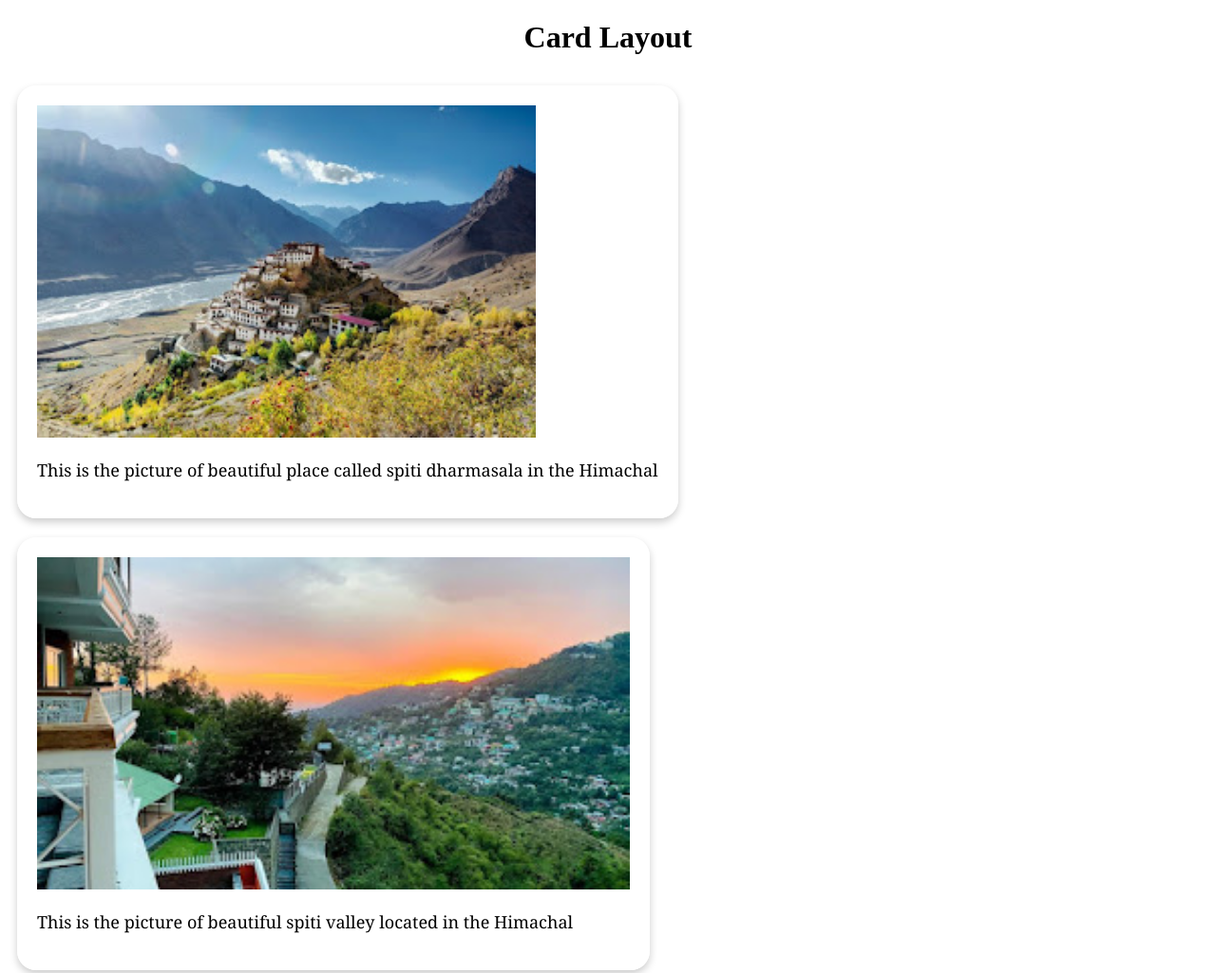
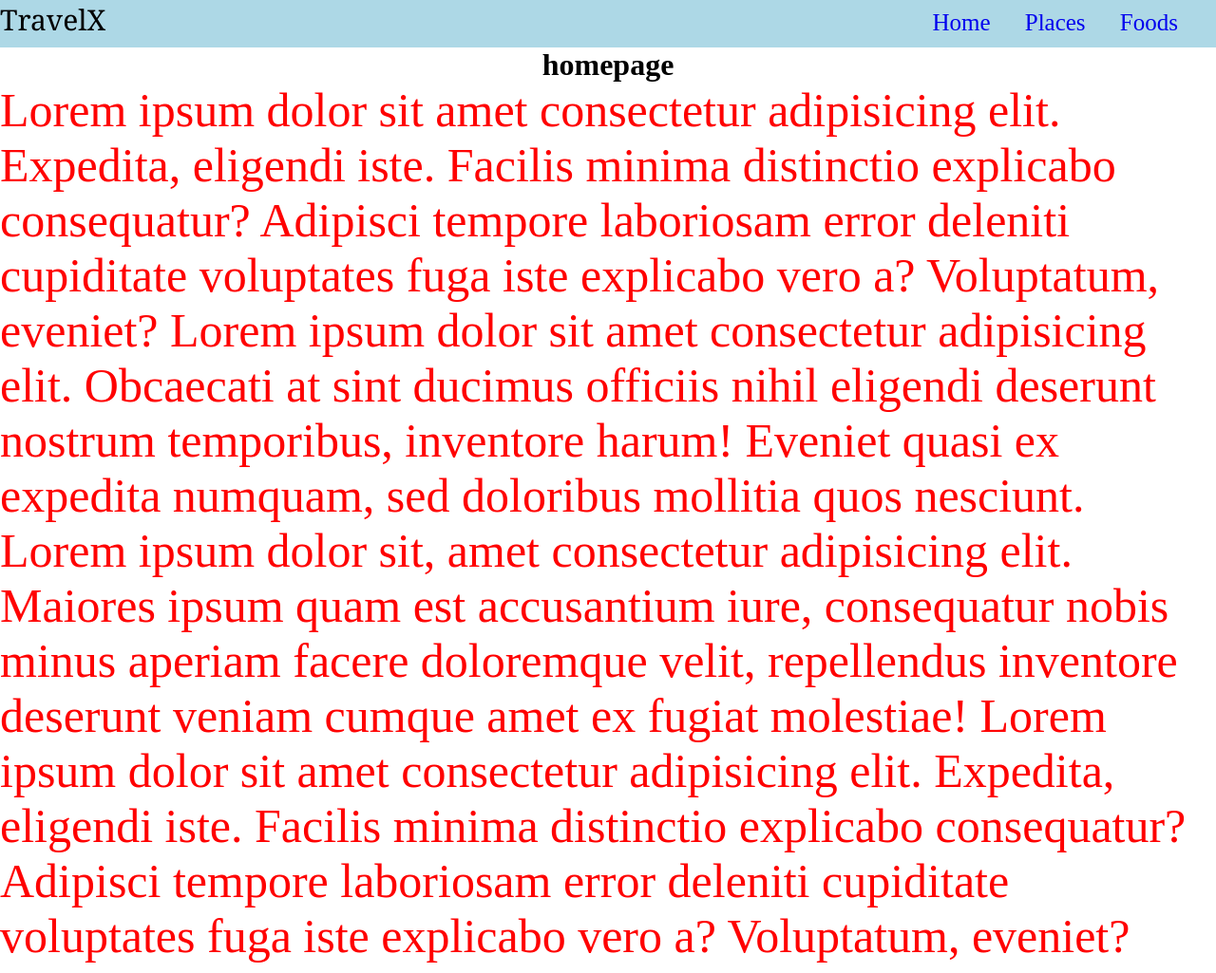
Before and after one commit to priyan2/Mylearning, a plain HTML site: page Practice/index.html in a window 1280 px wide. Shown: the top 1025 px of the page at 95% size. Drawn offline with Linux system fonts and the light colour scheme.

Commit message:
Updated nav bar
added navigation bar with sticky and added two more pages (home and food)

```diff
--- a/Practice/index.html
+++ b/Practice/index.html
@@ -1,32 +1,50 @@
 <!DOCTYPE html>
 <html lang="en">
     <head>
-        <title>Flex Box</title>
+        <title>Travel</title>
         <meta charset="UTF-8">
         <meta name="viewport" content="width=device-width, initial-scale=1.0"/>
         <link rel="stylesheet" href="style.css">
     </head>
     <body>
-        <h1>Card Layout</h1>
-        <div class="card">
-            <img src="spitivalley.jpg" alt="Spiti Valley Image" height="350px">
-            <div class="container">
-                <p>This is the picture of beautiful place called spiti dharmasala in the Himachal</p>
-            </div>
-        </div>
+        <!-- Nav bar  -->
+        <nav>
+            <span>TravelX</span>
+            <ul>
+                <li><a href="index.html">Home</a></li>
+                <li><a href="places.html">Places</a></li>
+                <li><a href="#">Foods</a></li>
+            </ul>
+        </nav>
 
-        <div class="card">
-            <img src="dharmasala.jpg" alt="Spiti Valley Image" height="350px">
-            <div class="container">
-                <p>This is the picture of beautiful spiti valley located in the Himachal</p>
-            </div>
-        </div>
+        <h1>homepage</h1>
+        <p class="paragraph-dex">
+            Lorem ipsum dolor sit amet consectetur adipisicing elit. Expedita, eligendi iste. Facilis minima distinctio explicabo consequatur? Adipisci tempore laboriosam error deleniti cupiditate voluptates fuga iste explicabo vero a? Voluptatum, eveniet?
+            Lorem ipsum dolor sit amet consectetur adipisicing elit. Obcaecati at sint ducimus officiis nihil eligendi deserunt nostrum temporibus, inventore harum! Eveniet quasi ex expedita numquam, sed doloribus mollitia quos nesciunt.
+            Lorem ipsum dolor sit, amet consectetur adipisicing elit. Maiores ipsum quam est accusantium iure, consequatur nobis minus aperiam facere doloremque velit, repellendus inventore deserunt veniam cumque amet ex fugiat molestiae!
+            Lorem ipsum dolor sit amet consectetur adipisicing elit. Expedita, eligendi iste. Facilis minima distinctio explicabo consequatur? Adipisci tempore laboriosam error deleniti cupiditate voluptates fuga iste explicabo vero a? Voluptatum, eveniet?
+            Lorem ipsum dolor sit amet consectetur adipisicing elit. Obcaecati at sint ducimus officiis nihil eligendi deserunt nostrum temporibus, inventore harum! Eveniet quasi ex expedita numquam, sed doloribus mollitia quos nesciunt.
+            Lorem ipsum dolor sit, amet consectetur adipisicing elit. Maiores ipsum quam est accusantium iure, consequatur nobis minus aperiam facere doloremque velit, repellendus inventore deserunt veniam cumque amet ex fugiat molestiae!
+            Lorem ipsum dolor sit amet consectetur adipisicing elit. Expedita, eligendi iste. Facilis minima distinctio explicabo consequatur? Adipisci tempore laboriosam error deleniti cupiditate voluptates fuga iste explicabo vero a? Voluptatum, eveniet?
+            Lorem ipsum dolor sit amet consectetur adipisicing elit. Obcaecati at sint ducimus officiis nihil eligendi deserunt nostrum temporibus, inventore harum! Eveniet quasi ex expedita numquam, sed doloribus mollitia quos nesciunt.
+            Lorem ipsum dolor sit, amet consectetur adipisicing elit. Maiores ipsum quam est accusantium iure, consequatur nobis minus aperiam facere doloremque velit, repellendus inventore deserunt veniam cumque amet ex fugiat molestiae!
+            Lorem ipsum dolor sit amet consectetur adipisicing elit. Expedita, eligendi iste. Facilis minima distinctio explicabo consequatur? Adipisci tempore laboriosam error deleniti cupiditate voluptates fuga iste explicabo vero a? Voluptatum, eveniet?
+            Lorem ipsum dolor sit amet consectetur adipisicing elit. Obcaecati at sint ducimus officiis nihil eligendi deserunt nostrum temporibus, inventore harum! Eveniet quasi ex expedita numquam, sed doloribus mollitia quos nesciunt.
+            Lorem ipsum dolor sit, amet consectetur adipisicing elit. Maiores ipsum quam est accusantium iure, consequatur nobis minus aperiam facere doloremque velit, repellendus inventore deserunt veniam cumque amet ex fugiat molestiae!
 
-        <div class="card">
-            <img src="manali.webp" alt="Spiti Valley Image" height="350px">
-            <div class="container">
-                <p>This is the picture of beautiful spiti valley located in the Himachal</p>
-            </div>
-        </div>
+            Lorem ipsum dolor sit amet consectetur adipisicing elit. Expedita, eligendi iste. Facilis minima distinctio explicabo consequatur? Adipisci tempore laboriosam error deleniti cupiditate voluptates fuga iste explicabo vero a? Voluptatum, eveniet?
+            Lorem ipsum dolor sit amet consectetur adipisicing elit. Obcaecati at sint ducimus officiis nihil eligendi deserunt nostrum temporibus, inventore harum! Eveniet quasi ex expedita numquam, sed doloribus mollitia quos nesciunt.
+            Lorem ipsum dolor sit, amet consectetur adipisicing elit. Maiores ipsum quam est accusantium iure, consequatur nobis minus aperiam facere doloremque velit, repellendus inventore deserunt veniam cumque amet ex fugiat molestiae!Lorem ipsum dolor sit amet consectetur adipisicing elit. Expedita, eligendi iste. Facilis minima distinctio explicabo consequatur? Adipisci tempore laboriosam error deleniti cupiditate voluptates fuga iste explicabo vero a? Voluptatum, eveniet?
+            Lorem ipsum dolor sit amet consectetur adipisicing elit. Obcaecati at sint ducimus officiis nihil eligendi deserunt nostrum temporibus, inventore harum! Eveniet quasi ex expedita numquam, sed doloribus mollitia quos nesciunt.
+            Lorem ipsum dolor sit, amet consectetur adipisicing elit. Maiores ipsum quam est accusantium iure, consequatur nobis minus aperiam facere doloremque velit, repellendus inventore deserunt veniam cumque amet ex fugiat molestiae!
+            Lorem ipsum dolor sit amet consectetur adipisicing elit. Expedita, eligendi iste. Facilis minima distinctio explicabo consequatur? Adipisci tempore laboriosam error deleniti cupiditate voluptates fuga iste explicabo vero a? Voluptatum, eveniet?
+            Lorem ipsum dolor sit amet consectetur adipisicing elit. Obcaecati at sint ducimus officiis nihil eligendi deserunt nostrum temporibus, inventore harum! Eveniet quasi ex expedita numquam, sed doloribus mollitia quos nesciunt.
+            Lorem ipsum dolor sit, amet consectetur adipisicing elit. Maiores ipsum quam est accusantium iure, consequatur nobis minus aperiam facere doloremque velit, repellendus inventore deserunt veniam cumque amet ex fugiat molestiae!
+            Lorem ipsum dolor sit amet consectetur adipisicing elit. Expedita, eligendi iste. Facilis minima distinctio explicabo consequatur? Adipisci tempore laboriosam error deleniti cupiditate voluptates fuga iste explicabo vero a? Voluptatum, eveniet?
+            Lorem ipsum dolor sit amet consectetur adipisicing elit. Obcaecati at sint ducimus officiis nihil eligendi deserunt nostrum temporibus, inventore harum! Eveniet quasi ex expedita numquam, sed doloribus mollitia quos nesciunt.
+            Lorem ipsum dolor sit, amet consectetur adipisicing elit. Maiores ipsum quam est accusantium iure, consequatur nobis minus aperiam facere doloremque velit, repellendus inventore deserunt veniam cumque amet ex fugiat molestiae!
+
+            </p>
+
     </body>
 </html>
--- a/Practice/style.css
+++ b/Practice/style.css
@@ -1,3 +1,8 @@
+*{
+    margin: 0;
+    padding: 0;
+}
+
 .card{
     margin: 10px;
     display: inline-block;
@@ -20,3 +25,39 @@ font-size: 18px;
 h1{
     text-align: center;
 }
+/* nav bar  */
+nav{
+    background-color:lightblue;
+    height: 50px;
+    position: sticky;/*sticky nav bar*/
+    top:0;
+}
+nav ul{
+    float: right;
+    padding: 10px;
+    font-size: 25px;
+    list-style-type: none;
+}
+nav ul li{
+    display: inline;
+    padding-right: 30px;
+}
+
+nav span{
+    font-family: Georgia, 'Times New Roman', Times, serif;
+    font-size: 30px;
+}
+
+nav ul li a{
+    text-decoration: none;
+}
+
+li a:hover{
+    background-color: white;
+    border-radius: 5px;
+}
+
+.paragraph-dex{
+    color: red;
+    font-size: 50px;;
+}
```
Also changed, not shown: Practice/places.html (added, +42 -0 lines).
